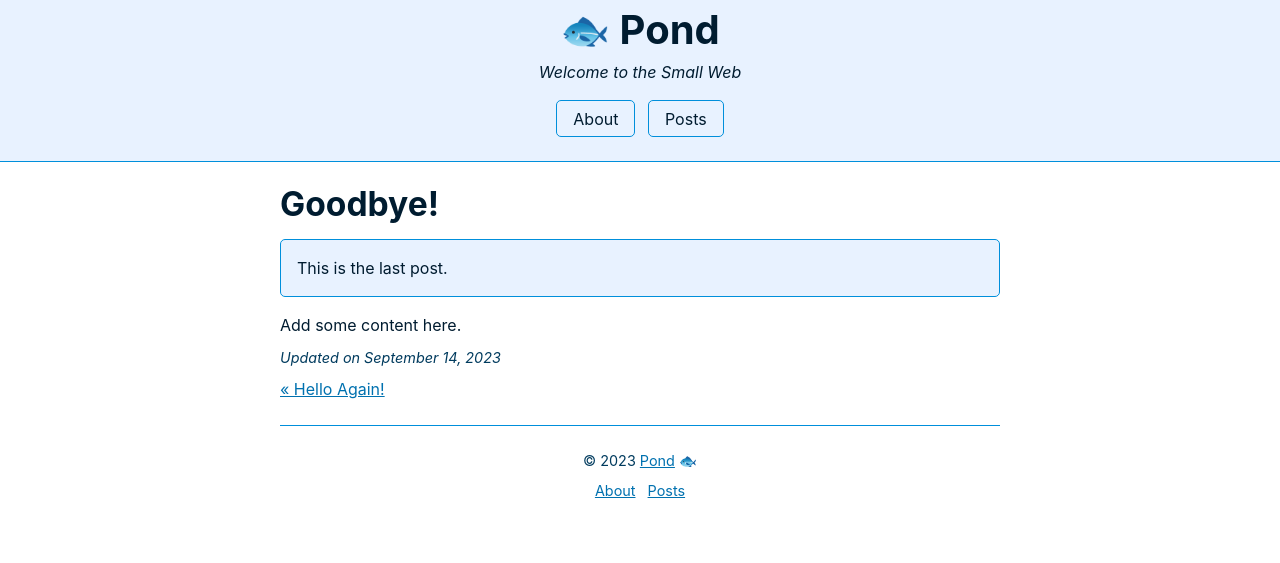
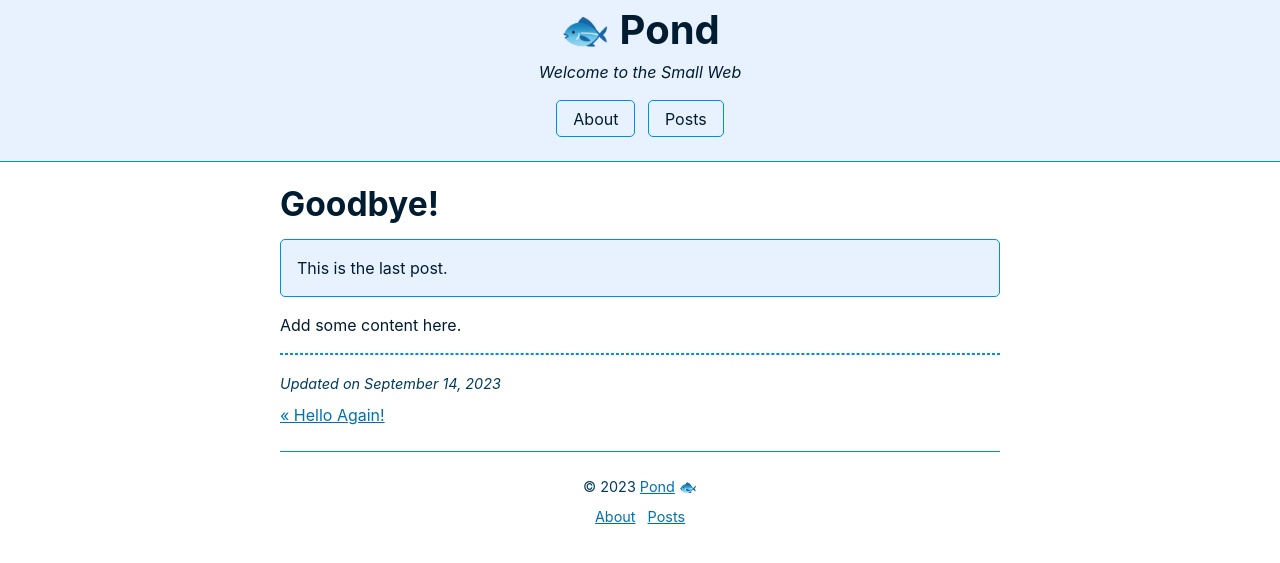
Before and after one commit to megdna/pond, a Jekyll site: the page built from _posts/2023-09-14-hello-final.md, in a window 1280 px wide. Shown: the top 563 px of the page. Built offline with Jekyll 4.4.1, drawn with Linux system fonts in a browser that asks for light colours.

```diff
--- a/_layouts/post.html
+++ b/_layouts/post.html
@@ -5,6 +5,6 @@ layout: default
 {% if page.description %}<div class="notice">{{ page.description }}</div>{% endif %}
 {% if page.show %}<img alt="{{ page.alt }}" src="{{ page.image | prepend: site.baseurl | prepend: site.url }}">{% endif %}
 {{ content }}
-{% if page.date %}<cite>Updated on {{page.date | date: "%B %d, %Y"}}</cite>{% endif %}
+{% if page.date %}<hr><cite>Updated on {{page.date | date: "%B %d, %Y"}}</cite>{% endif %}
 <p>{% if page.previous.url %}<a href="{{ page.previous.url | prepend: site.baseurl | prepend: site.url }}">&laquo; {{ page.previous.title }}</a>{% endif %}
 {% if page.next.url %}<a class="next" href="{{ page.next.url | prepend: site.baseurl | prepend: site.url }}">{{ page.next.title }} &raquo;</a>{% endif %}</p>
```
